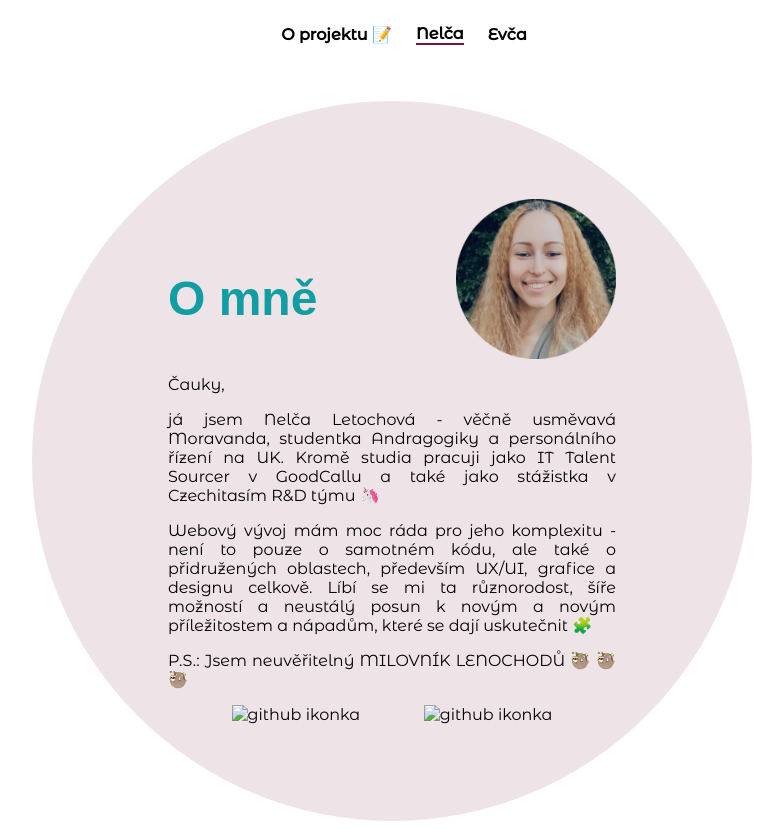
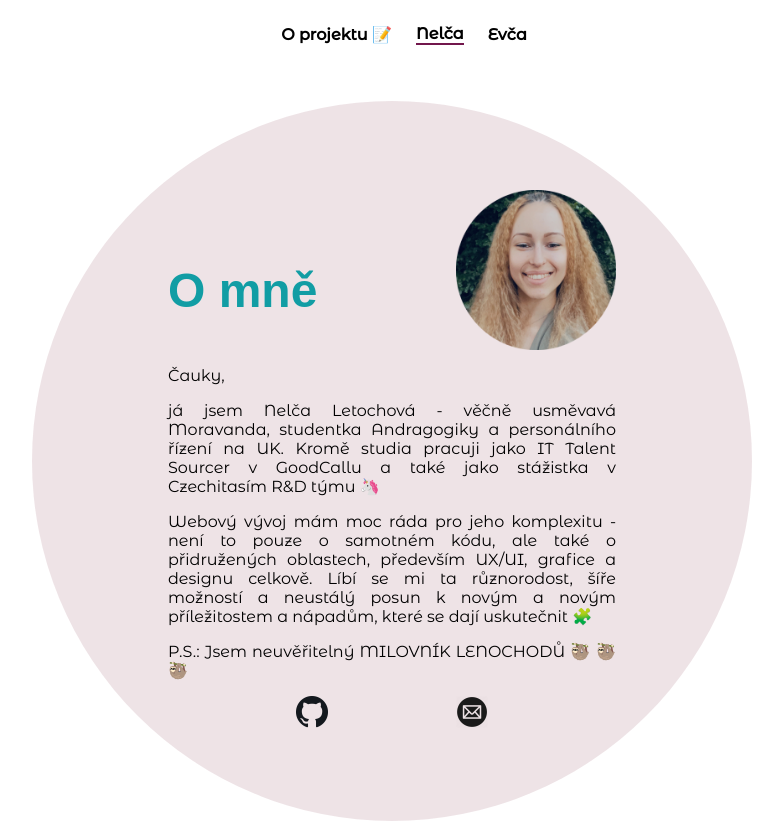
Before and after one commit to Nelusa/o-projektu, a plain HTML site: page nelca.html in a window 1280 px wide. Shown: the whole page, without its empty margins (248-1031 px from the left). Drawn offline with Linux system fonts and the light colour scheme; a web font is replaced by a local one.

Commit message:
Úprava srcs

```diff
--- a/nelca.html
+++ b/nelca.html
@@ -48,10 +48,10 @@
         <p>P.S.: Jsem neuvěřitelný MILOVNÍK LENOCHODŮ 🦥 🦥 🦥</p>
         <div class="about__contacts">
           <a href="https://github.com/Nelusa"
-            ><img class="img/about__icon" src="github.png" alt="github ikonka"
+            ><img class="about__icon" src="img/github.png" alt="github ikonka"
           /></a>
           <a href="mailto:nela.letochova@czechitas.cz"
-            ><img class="img/about__icon" src="email.jpg" alt="github ikonka"
+            ><img class="about__icon" src="img/email.jpg" alt="github ikonka"
           /></a>
         </div>
       </div>
```
